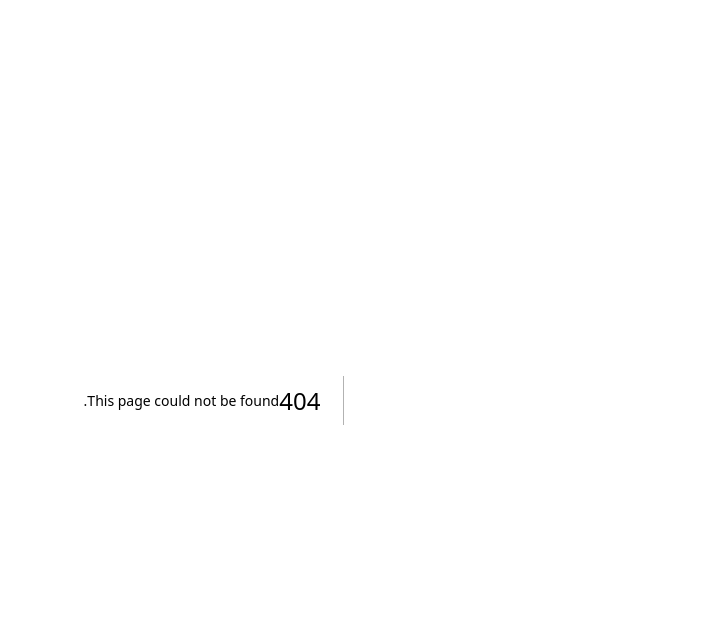
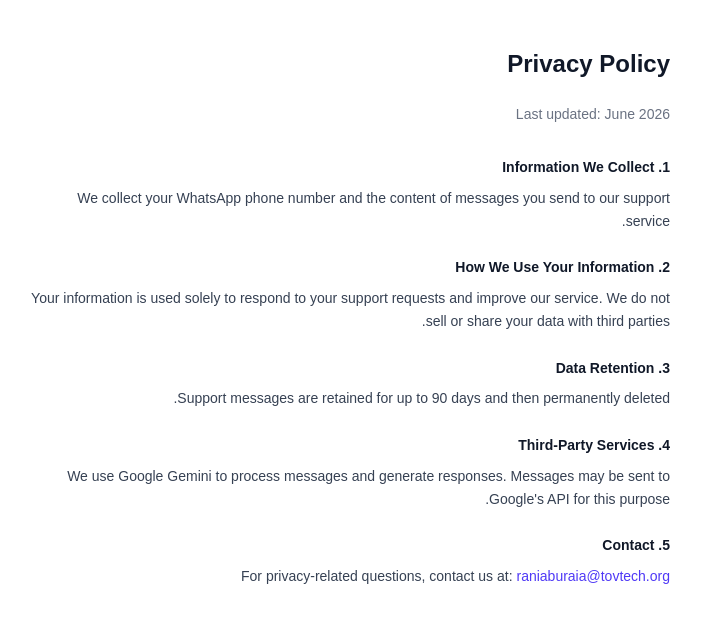
Before and after one commit to RaniAbu95/whatsapp-support-bot, a Next.js app in the folder dashboard/: page /privacy in a window 1280 px wide. Before the commit this address had no page. Shown: the top 622 px of the page, without its empty margins (458-1159 px from the left). Built offline with nearby package versions, Linux system fonts and the light colour scheme.

Commit message:
add privacy policy page

```diff
--- /dev/null
+++ b/dashboard/app/privacy/page.tsx
@@ -0,0 +1,36 @@
+export default function PrivacyPolicy() {
+  return (
+    <div className="max-w-2xl mx-auto px-4 py-12">
+      <h1 className="text-2xl font-bold text-gray-900 mb-6">Privacy Policy</h1>
+
+      <p className="text-sm text-gray-500 mb-8">Last updated: June 2026</p>
+
+      <div className="space-y-6 text-gray-700 text-sm leading-relaxed">
+        <section>
+          <h2 className="font-semibold text-gray-900 mb-2">1. Information We Collect</h2>
+          <p>We collect your WhatsApp phone number and the content of messages you send to our support service.</p>
+        </section>
+
+        <section>
+          <h2 className="font-semibold text-gray-900 mb-2">2. How We Use Your Information</h2>
+          <p>Your information is used solely to respond to your support requests and improve our service. We do not sell or share your data with third parties.</p>
+        </section>
+
+        <section>
+          <h2 className="font-semibold text-gray-900 mb-2">3. Data Retention</h2>
+          <p>Support messages are retained for up to 90 days and then permanently deleted.</p>
+        </section>
+
+        <section>
+          <h2 className="font-semibold text-gray-900 mb-2">4. Third-Party Services</h2>
+          <p>We use Google Gemini to process messages and generate responses. Messages may be sent to Google&apos;s API for this purpose.</p>
+        </section>
+
+        <section>
+          <h2 className="font-semibold text-gray-900 mb-2">5. Contact</h2>
+          <p>For privacy-related questions, contact us at: <a href="mailto:raniaburaia@tovtech.org" className="text-indigo-600 hover:underline">raniaburaia@tovtech.org</a></p>
+        </section>
+      </div>
+    </div>
+  )
+}
```
